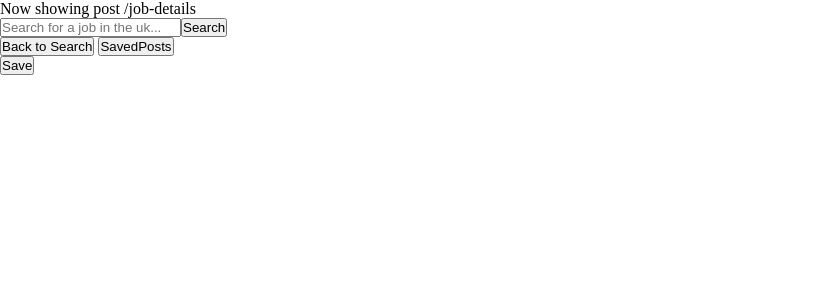
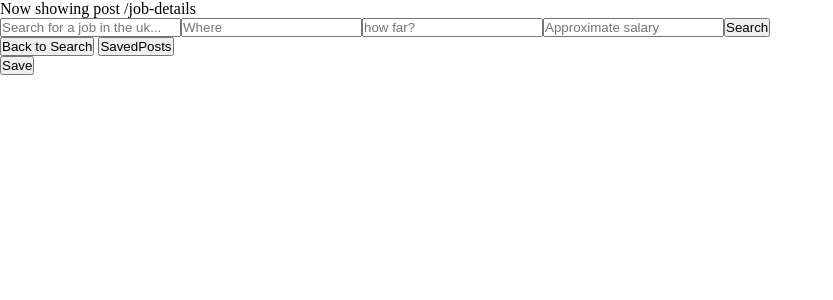
Before and after one commit to serendatapy/huntdora, a React (Create React App) app in the folder client/: page /job-details in a window 1280 px wide. Shown: the top 300 px of the page, without its empty margins (0-833 px from the left). Built offline with nearby package versions, Linux system fonts and the light colour scheme; no server answers.

Commit message:
feat(added basic filters): distance, location, salary. Fixed bug Btn-state not updating after search

```diff
--- a/client/package.json
+++ b/client/package.json
@@ -15,6 +15,7 @@
     "html-react-parser": "^0.14.1",
     "react": "^17.0.1",
     "react-dom": "^17.0.1",
+    "react-hook-form": "^6.11.2",
     "react-router-dom": "^5.2.0",
     "react-scripts": "4.0.0",
     "typescript": "^4.0.3",
--- a/client/src/App.tsx
+++ b/client/src/App.tsx
@@ -6,6 +6,7 @@ import { Job } from './app-types';
 import { Nav } from './components/Nav'
 import { JobPosts } from './components/JobPosts'
 import { JobDetails } from './components/JobDetails';
+import { Loading } from './components/Loading';
 import { Route, BrowserRouter as Router, Switch } from 'react-router-dom';
 
 const LOCAL_STORAGE_KEY = 'huntdora.savedJobs';
@@ -16,16 +17,21 @@ function App() {
   const [searchQuery, setSearchQuery] = useState<string>('');
   const [jobDetails, setjobDetails] = useState<Job>(Job.parse({}));
   const [savedJobs, setSavedJobs] = useState<Job[] | []>([]);
+  const [loading, setloading] = useState(false)
 
   useEffect(() => {
     console.log('executing useEffect:', searchQuery);
     if (searchQuery !== '') {
-       const fetchJobs = async()=> {
-         console.log('Sending query',searchQuery)
-        const results:any = await getData(null,searchQuery);
-        setJobsList(results)
-       }
-       fetchJobs();
+      const fetchJobs = async () => {
+        console.log('Sending query', searchQuery)
+        const results: any = await getData(null, searchQuery);
+        results.forEach((job: Job) => {
+          if(jobExists(job.jobId, savedJobs)) job.saved = !job.saved
+        })
+        setJobsList(results);
+        setloading(false);
+      }
+      fetchJobs();
     }
 
   }, [searchQuery]);// eslint-disable-line react-hooks/exhaustive-deps
@@ -45,36 +51,54 @@ function App() {
   }, [savedJobs])
 
   async function saveJob(job: Job) {
-    const jobExists: Job | undefined = savedJobs.find(sJob => sJob.jobId === job.jobId);
-    if (!jobExists) {
-      const newJob:Job = await getData(job.jobId,null);
+    if (!jobExists(job.jobId, savedJobs)) {
+      const newJob: Job = await getData(job.jobId, null);
       newJob.saved = true;
       setSavedJobs(savedJobs => [...savedJobs, newJob]);
     }
   }
+  function saveJobFromDetails(job: Job) {
+    if (!jobExists(job.jobId, savedJobs)) setSavedJobs(savedJobs => [...savedJobs, job]);
+    updateJobInList(job.jobId);
+  }
 
   function removeJob(job: Job) {
-      setSavedJobs(savedJobs => savedJobs.filter(sJob => sJob.jobId !== job.jobId));
-      const jobToUpdate: Job|undefined = jobsList.find(listJob => listJob.jobId === job.jobId);
-      if (jobToUpdate) jobToUpdate.saved = false;
-      setJobsList([...jobsList]);
+    setSavedJobs(savedJobs => savedJobs.filter(sJob => sJob.jobId !== job.jobId));
+    updateJobInList(job.jobId);
   }
 
-  function addQuery(query: string) {
-    setSearchQuery(query);
+  function jobExists(jobId: number, list: any[]): Job | undefined {
+    return list.find(listJob => listJob.jobId === jobId);
+  }
+
+  function updateJobInList(jobId: number) {
+    const jobToUpdate: Job | undefined = jobExists(jobId, jobsList);
+    if (jobToUpdate) jobToUpdate.saved = !jobToUpdate.saved;
+    setJobsList([...jobsList]);
+  }
+
+  function addQuery(data: { query: string, locationName: string, distanceFrom: number | '', minimumSalary: number | '' }) {
+    let { query, locationName, distanceFrom, minimumSalary } = data;
+    const locationQuery = locationName === '' ? '' : `&locationName=${locationName}`;
+    const distanceQuery = distanceFrom === '' ? '' : `&distanceFromLocation=${distanceFrom}`;
+    const salaryQuery = minimumSalary === '' ? '' : `&minimumSalary=${minimumSalary}`;
+    setloading(true);
+    setSearchQuery(query + locationQuery + distanceQuery + salaryQuery);
   }
 
   async function getJob(jobId: number) {
     console.log('Checking if is saved...')
-    const jobCached = savedJobs.find(job => job.jobId === jobId);
-    if(jobCached) {
+    const jobCached = jobExists(jobId, savedJobs);
+    if (jobCached) {
       setjobDetails(jobCached)
-      console.log('Fetched Existing',jobCached)
+      console.log('Fetched Existing', jobCached)
     }
     else {
+      setloading(true);
       console.log('Fetching new job details');
-      const newJob:Job= await getData(jobId,null)
+      const newJob: Job = await getData(jobId, null)
       setjobDetails(newJob)
+      setloading(false);
     }
   }
 
@@ -83,20 +107,15 @@ function App() {
       <div className="">
         <Nav addQuery={addQuery} />
         <Switch>
-        <Route path='/job-search' key="fetched-jobs" exact render={()=> (<JobPosts jobs={jobsList} getJob={getJob} saveJob={saveJob} removeJob={removeJob}/>)}/>
-        <Route path='/job-details' exact render={()=> (<JobDetails job={jobDetails} saveJob={saveJob} removeJob={removeJob}/>)}/>
-        <Route path='/saved-jobs' exact render={()=> (<JobPosts jobs={savedJobs} getJob={getJob} saveJob={saveJob} removeJob={removeJob}/>)}/>
+          <Route path='/job-search' key="fetched-jobs" exact render={() => loading ? (<Loading />) : (<JobPosts jobs={jobsList} getJob={getJob} saveJob={saveJob} removeJob={removeJob} />)} />
+          <Route path='/job-details' exact render={() => loading ? (<Loading />) : (<JobDetails job={jobDetails} saveJobFromDetails={saveJobFromDetails} removeJob={removeJob} />)} />
+          <Route path='/saved-jobs' exact render={() => (<JobPosts jobs={savedJobs} getJob={getJob} saveJob={saveJob} removeJob={removeJob} />)} />
         </Switch>
       </div>
 
     </Router>
   );
 }
-
-/**
- * The remove button changes, but effectively the state of saved, removed elements is not changing. Check Callbacks are working properly
- * In job detail, job is added correctly, but when remove is pressed it doesn't work(doesn't refresh component)
- */
 
 export default App;
 
--- a/client/src/apiService.ts
+++ b/client/src/apiService.ts
@@ -7,7 +7,7 @@ export async function getData(jobId: number | null, searchQuery: string | null):
   console.log('API CALL received:',jobId,searchQuery);
   return jobId !== null ?
     await apiCall(`/jobs/${jobId}`) :
-    await apiCall(`/search?keywords=${searchQuery}&location=london&distanceFromLocation=20`);
+    await apiCall(`/search?keywords=${searchQuery}`);
 }
 
 export async function apiCall(
--- a/client/src/components/JobDetails.tsx
+++ b/client/src/components/JobDetails.tsx
@@ -4,15 +4,15 @@ import parse from 'html-react-parser';
 
 interface Props {
   job: Job;
-  saveJob: (job: Job) => void;
+  saveJobFromDetails: (job: Job) => void;
   removeJob: (job: Job) => void;
 }
 
-export const JobDetails: React.FC<Props> = ({ job, saveJob, removeJob }) => {
+export const JobDetails: React.FC<Props> = ({ job, saveJobFromDetails, removeJob }) => {
 
   function handleClickSave(job: Job) {
     job.saved = true;
-    saveJob(job);
+    saveJobFromDetails(job);
   }
 
   function handleClickRemove(job: Job) {
--- /dev/null
+++ b/client/src/components/Loading.tsx
@@ -0,0 +1,7 @@
+import React from 'react'
+
+export const Loading = () => {
+  return (
+    <div>Loading...</div>
+  )
+}
--- a/client/src/components/Nav.tsx
+++ b/client/src/components/Nav.tsx
@@ -1,9 +1,22 @@
 import React from 'react';
-import { useState } from 'react';
 import { useHistory, useLocation } from 'react-router-dom';
+import { useForm } from 'react-hook-form';
+
+type FormData = {
+  query: string;
+  locationName: string;
+  distanceFrom: number | '';
+  minimumSalary: number | '';
+}
 
 interface Props {
-  addQuery: (query: string) => void;
+  addQuery: (data:
+    {
+      query: string;
+      locationName: string;
+      distanceFrom: number | "";
+      minimumSalary: number | "";
+    }) => void;
 }
 
 export const Nav: React.FC<Props> = (props) => {
@@ -11,23 +24,12 @@ export const Nav: React.FC<Props> = (props) => {
   let history = useHistory();
   let location = useLocation();
 
-  const [query, setQuery] = useState('');
+  const { register, handleSubmit } = useForm<FormData>();
 
-
-  const handleSubmit = (e: { preventDefault: () => void; }): void => {
-    e.preventDefault();
-    console.log('Submission: ', query);
-    if (query !== "") {
-      console.log('Submited: ', query);
-      props.addQuery(query);
-      history.push('/job-search');
-      setQuery('');
-    }
-  }
-
-  const handleChangeQuery = (e: { target: { value: React.SetStateAction<string>; }; }): void => {
-    setQuery(e.target.value);
-    console.log(query);
+  const onSubmit = (data: any) => {
+    console.log('Submited: ', data);
+    props.addQuery(data);
+    history.push('/job-search');
   }
 
   const handleSavedPosts = (): void => {
@@ -39,25 +41,41 @@ export const Nav: React.FC<Props> = (props) => {
   }
 
   const displayBtn = (): JSX.Element => {
-  if(location.pathname === '/saved-jobs') return (<button onClick={handleBackToSearch}>Back to Search</button>)
-  else if(location.pathname === '/job-details') return (<><button onClick={handleBackToSearch}>Back to Search</button> <button onClick={handleSavedPosts}>SavedPosts</button></>)
-  else return (<button onClick={handleSavedPosts}>SavedPosts</button>)
+    if (location.pathname === '/saved-jobs') return (<button onClick={handleBackToSearch}>Back to Search</button>)
+    else if (location.pathname === '/job-details') return (<><button onClick={handleBackToSearch}>Back to Search</button> <button onClick={handleSavedPosts}>SavedPosts</button></>)
+    else return (<button onClick={handleSavedPosts}>SavedPosts</button>)
   }
 
 
   return (
     <div className="">
       <div>Now showing post {location.pathname}</div>
-      <form onSubmit={handleSubmit}>
+      <form onSubmit={handleSubmit(onSubmit)}>
         <input
-          id="nav-search"
-          name="nav-search"
-          value={query}
-          type="text"
-          onChange={handleChangeQuery}
+          name="query"
+          ref={register}
           placeholder="Search for a job in the uk..."
+          defaultValue=''
         ></input>
-        <button onClick={handleSubmit}>Search</button>
+        <input
+          name="locationName"
+          ref={register}
+          placeholder="Where"
+          defaultValue=''
+        ></input>
+        <input
+          name="distanceFrom"
+          ref={register}
+          placeholder="how far?"
+          defaultValue=''
+        ></input>
+        <input
+          name="minimumSalary"
+          ref={register}
+          placeholder="Approximate salary"
+          defaultValue=''
+        ></input>
+        <button type="submit">Search</button>
       </form>
       {displayBtn()}
     </div>
```
Also changed, not shown: 2 other files (tests, documents, lock files or other folders).
